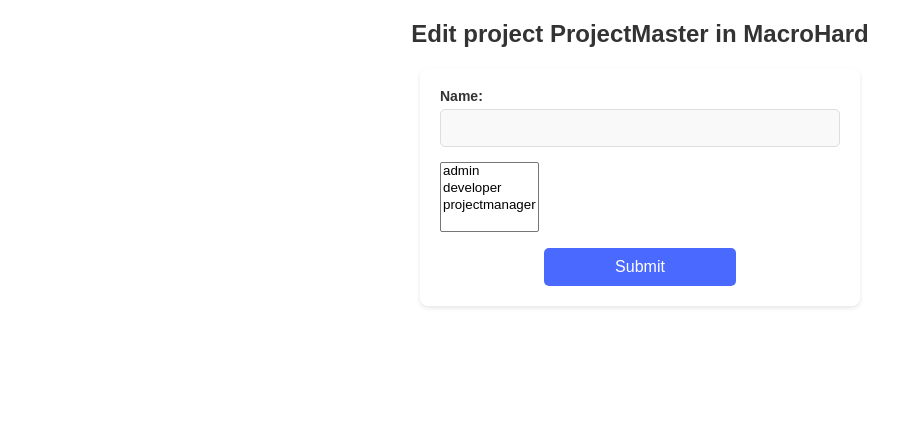
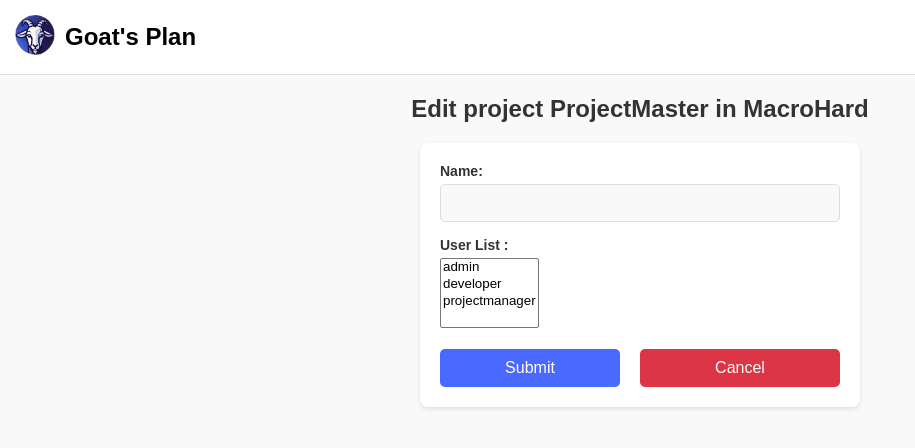
Before and after one commit to Giuliano712/Projet-Genie-Logiciel, a Django app: template goats-plan/planner/templates/planner/project_manager/create_project.html in a window 1280 px wide. Shown: the top 448 px of the page, without its empty margins (0-915 px from the left). Run offline with Django 5.2, Linux system fonts and the light colour scheme; the template is opened without the code that fills it: values that come from a table or form of the project are taken from there, others are empty; data comes from the database, SQL or seed files in the repository.

Commit message:
added more style to project creation window

```diff
--- a/goats-plan/planner/static/planner/forms_style.css
+++ b/goats-plan/planner/static/planner/forms_style.css
@@ -55,7 +55,7 @@
 
 .submit-button,
 .cancel-button {
-    width: 48%;
+    width: 45%;
     padding: 10px;
     font-size: 16px;
     border: none;
@@ -89,3 +89,32 @@
     color: #333;
     font-family: Arial, sans-serif;
 }
+
+/* Copied from main page */
+body {
+    font-family: Arial, sans-serif;
+    text-align: center;
+    margin: 0;
+    padding: 0;
+    background-color: #f9f9f9;
+}
+
+header {
+    display: flex;
+    align-items: center;
+    justify-content: left;
+    padding: 15px;
+    background-color: white;
+    border-bottom: 1px solid #ddd;
+}
+
+.logo {
+    width: 40px;
+    height: 40px;
+    margin-right: 10px;
+}
+
+h1 {
+    font-size: 24px;
+    margin: 0;
+}
--- a/goats-plan/planner/templates/planner/project_manager/create_project.html
+++ b/goats-plan/planner/templates/planner/project_manager/create_project.html
@@ -7,6 +7,13 @@
     <link rel="stylesheet" href="{% static 'planner/forms_style.css' %}">
 </head>
 <body>
+    <header>
+        <a href="{% url "planner:home" %}">
+            <img src="{% static 'planner/LogoGoat.png' %}" alt="Logo" class="logo">
+        </a>
+        <h1>Goat's Plan</h1>
+    </header>
+
     <h2>{% if object %}Edit project {{ object.name }}{% else %}Create project{% endif %} in {{ parent_company.name }}</h2>
     <div class="form-container">
         <form method="post">
@@ -16,9 +23,13 @@
                 <input type="text" name="name" id="id_name" maxlength="100" required class="form-input">
             </div>
             <div class="form-group">
+                <label for="id_user_list">User List :</label>
                 {{ form.user_list }}
             </div>
-            <button type="submit" class="submit-button">Submit</button>
+            <div class="form-actions">
+                <button type="submit" class="submit-button">Submit</button>
+                <a href="{% url 'planner:myprojects' userid=user.id ccid=parent_company.id %}" class="cancel-button">Cancel</a>
+            </div>
         </form>
     </div>
 </body>
```
